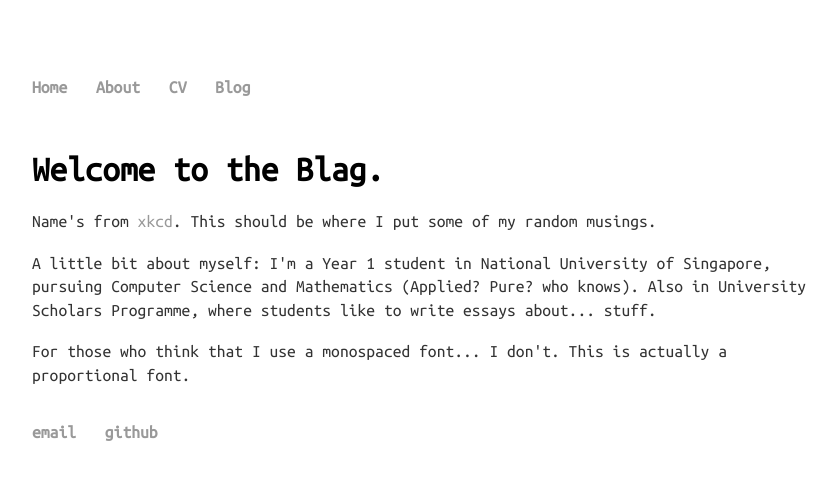
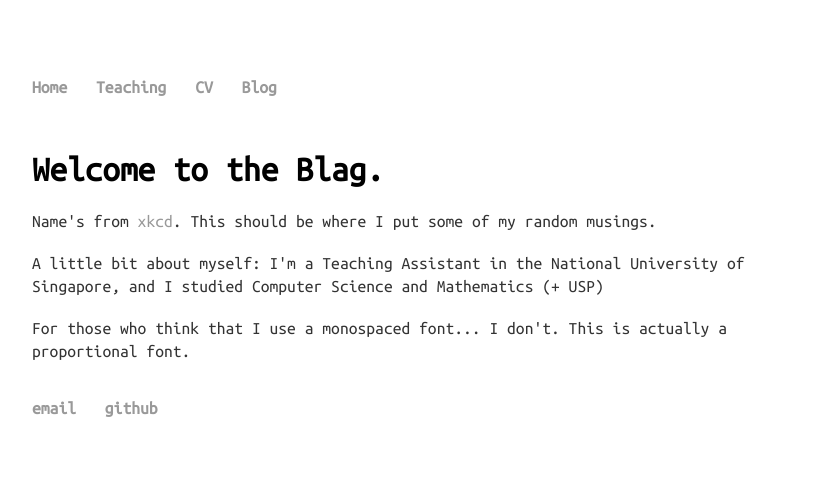
Before and after one commit to theodoreleebrant/theodoreleebrant.github.io, a Jekyll site: the page built from index.html, in a window 1280 px wide. Shown: the top 480 px of the page, without its empty margins (96-932 px from the left). Built offline with Jekyll 4.4.1, drawn with Linux system fonts in a browser that asks for light colours; some web fonts are replaced.

Commit message:
Overhaul :)

```diff
--- a/_layouts/default.html
+++ b/_layouts/default.html
@@ -9,7 +9,7 @@
 			<nav>
 	    		<ul>
 	        		<li><a href="/">Home</a></li>
-		        	<li><a href="/about">About</a></li>
+		        	<li><a href="/teaching">Teaching</a></li>
 	        		<li><a href="/cv.pdf">CV</a></li>
 	        		<li><a href="/blog">Blog</a></li>
 	    		</ul>
@@ -22,7 +22,7 @@
 			</div><!-- /.container -->
 			<footer>
 	    		<ul>
-	        		<li><a href="mailto:theodoreleebrant@gmail.com">email</a></li>
+	        		<li><a href="mailto:theo@nus.edu.sg">email</a></li>
 	        		<li><a href="https://github.com/theodoreleebrant">github</a></li>
 				</ul>
 			</footer>
--- a/index.html
+++ b/index.html
@@ -6,6 +6,6 @@ title: Theodore's Blag
 	<h1>Welcome to the Blag.</h1>
 	<p>Name's from <a href="https://xkcd.com/148/">xkcd</a>. This should be where I put some of my random musings.</p>
 
-	<p>A little bit about myself: I'm a Year 1 student in National University of Singapore, pursuing Computer Science and Mathematics (Applied? Pure? who knows). Also in University Scholars Programme, where students like to write essays about... stuff.</p>
+	<p>A little bit about myself: I'm a Teaching Assistant in the National University of Singapore, and I studied Computer Science and Mathematics (+ USP)</p>
 	<p>For those who think that I use a monospaced font... I don't. This is actually a proportional font.</p>
 </div><!-- /.blurb -->
```
Also changed, not shown: blog/index.html (deleted, +0 -11 lines).
